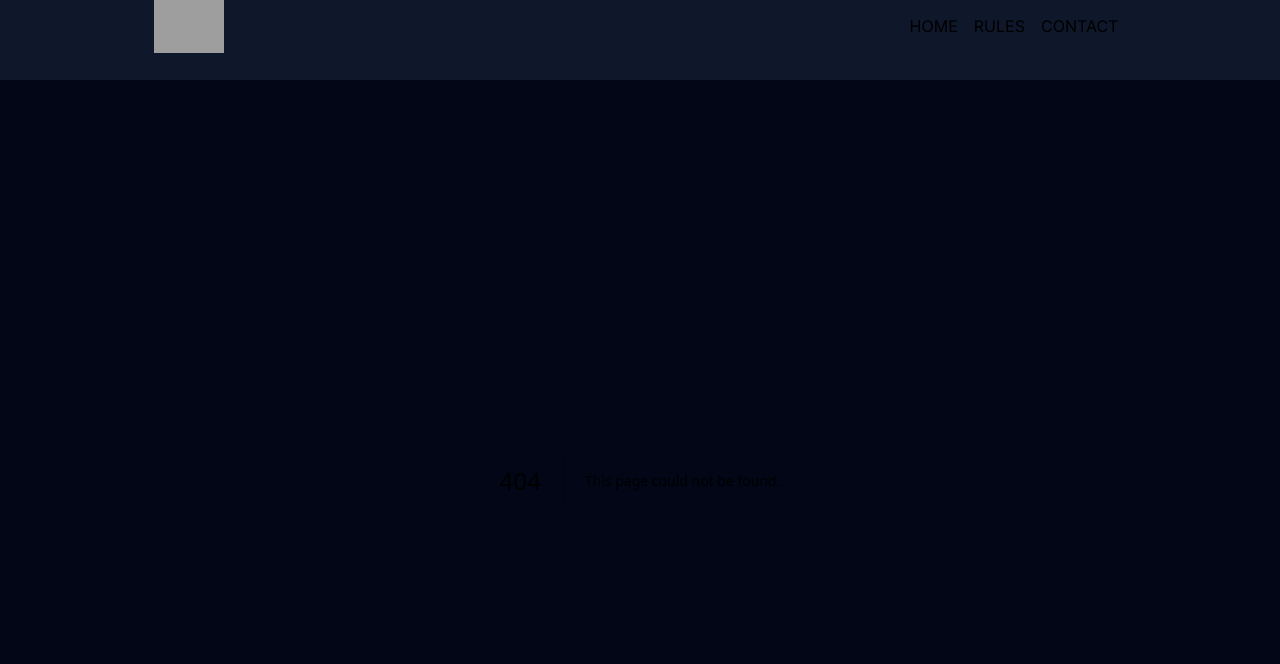
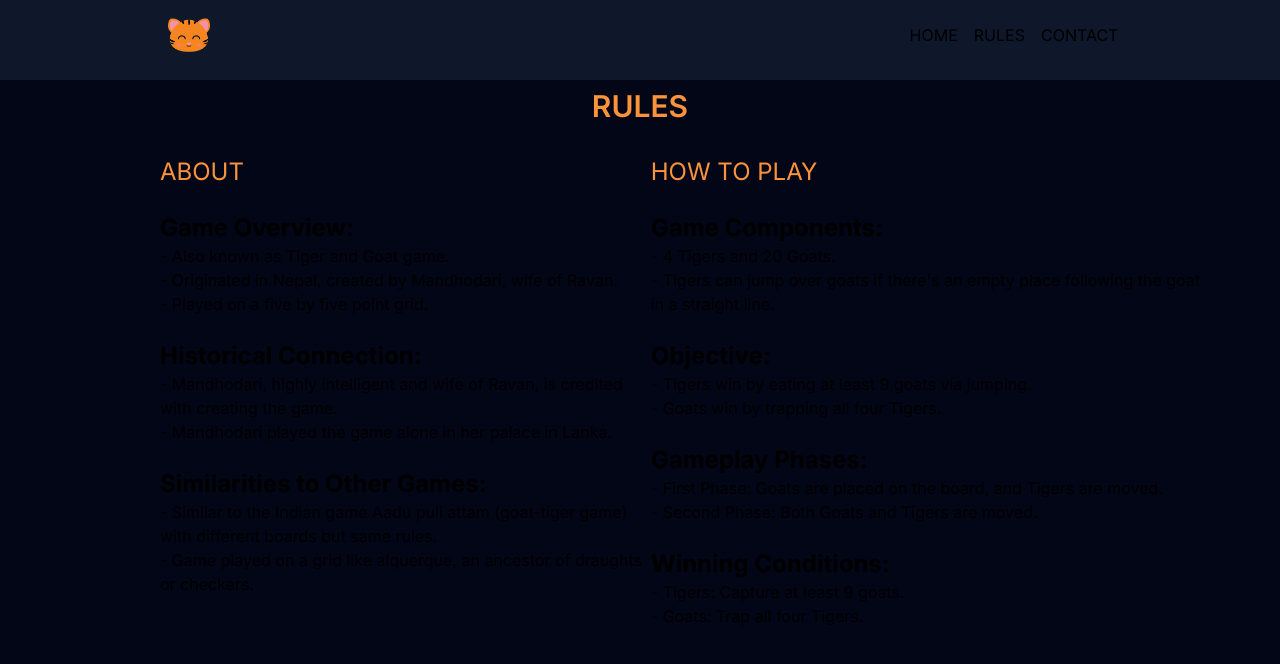
Before and after one commit to Satishdhakal/Baghchal, a Next.js app: page /rules in a window 1280 px wide. Before the commit this address had no page. Shown: the top 664 px of the page. Built offline with nearby package versions, Linux system fonts and the light colour scheme; grey boxes are pictures that could not be loaded.

Commit message:
improved navbar

```diff
--- /dev/null
+++ b/app/(routes)/contact/page.tsx
@@ -0,0 +1,11 @@
+import React from 'react'
+
+const page = () => {
+  return (
+    <>
+    <div>Contact</div>
+    </>
+  )
+}
+
+export default page
--- /dev/null
+++ b/app/(routes)/rules/page.tsx
@@ -0,0 +1,102 @@
+const page = () => {
+  //left to make it mobile responsive
+  return (
+    <>
+      <div>
+        <h2 className="text-center p-2 text-orange-400 font-semibold text-3xl">
+          RULES
+        </h2>
+      </div>
+      <br />
+      <div className="float-right mr-20">
+        <h1 className="text-2xl text-orange-400">HOW TO PLAY</h1>
+        <br></br>
+        <h2 className="text-2xl">
+          <strong>Game Components:</strong>
+        </h2>
+        <ul>
+          <li>- 4 Tigers and 20 Goats.</li>
+          <li>
+            - Tigers can jump over goats if there's an empty place following the
+            goat <br />
+            in a straight line.
+          </li>
+        </ul>
+        <br></br>
+
+        <h2 className="text-2xl">
+          <strong>Objective:</strong>
+        </h2>
+        <ul>
+          <li>- Tigers win by eating at least 9 goats via jumping.</li>
+          <li>- Goats win by trapping all four Tigers.</li>
+        </ul>
+        <br></br>
+
+        <h2 className="text-2xl">
+          <strong>Gameplay Phases:</strong>
+        </h2>
+        <ul>
+          <li>
+            - First Phase: Goats are placed on the board, and Tigers are moved.
+          </li>
+          <li>- Second Phase: Both Goats and Tigers are moved.</li>
+        </ul>
+        <br></br>
+
+        <h2 className="text-2xl">
+          <strong>Winning Conditions:</strong>
+        </h2>
+        <ul>
+          <li>- Tigers: Capture at least 9 goats.</li>
+          <li>- Goats: Trap all four Tigers.</li>
+        </ul>
+        <br></br>
+      </div>
+
+      <div className="ml-40">
+        <h1 className="text-2xl text-orange-400">ABOUT</h1>
+        <br></br>
+        <h2 className="text-2xl">
+          <strong>Game Overview:</strong>
+        </h2>
+
+        <ul>
+          <li>- Also known as Tiger and Goat game.</li>
+          <li>- Originated in Nepal, created by Mandhodari, wife of Ravan.</li>
+          <li>- Played on a five by five point grid.</li>
+        </ul>
+        <br></br>
+
+        <h2 className="text-2xl">
+          <strong>Historical Connection:</strong>
+        </h2>
+        <ul>
+          <li>
+            - Mandhodari, highly intelligent and wife of Ravan, is credited with
+            creating the game.
+          </li>
+          <li>- Mandhodari played the game alone in her palace in Lanka.</li>
+        </ul>
+        <br></br>
+
+        <h2 className="text-2xl">
+          <strong>Similarities to Other Games:</strong>
+        </h2>
+        <ul>
+          <li>
+            - Similar to the Indian game Aadu puli attam (goat-tiger game) with
+            different boards but same rules.
+          </li>
+          <li>
+            - Game played on a grid like alquerque, an ancestor of draughts or
+            checkers.
+          </li>
+        </ul>
+        <br></br>
+      </div>
+    </>
+  );
+};
+
+export default page;
```
Also changed, not shown: baghchal/game.ts (added, +250 -0 lines), public/tiger.png (added).
